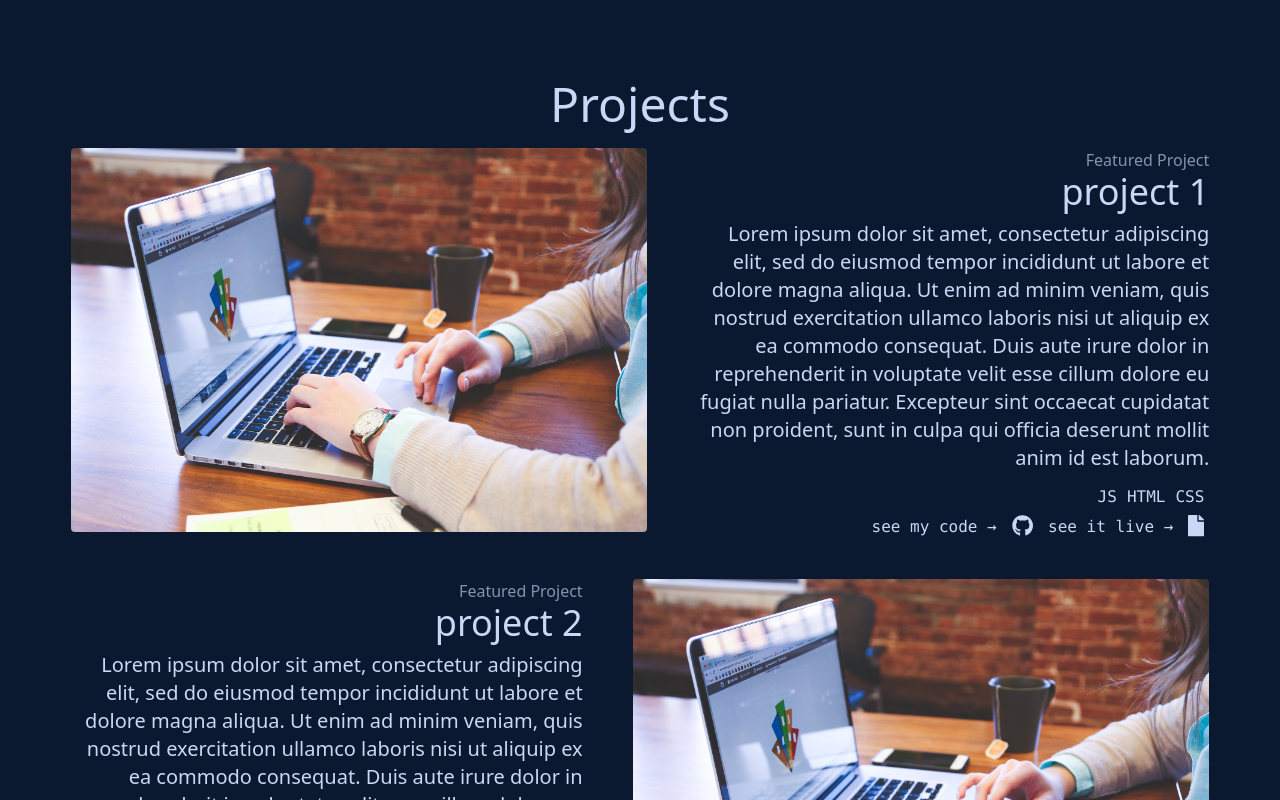
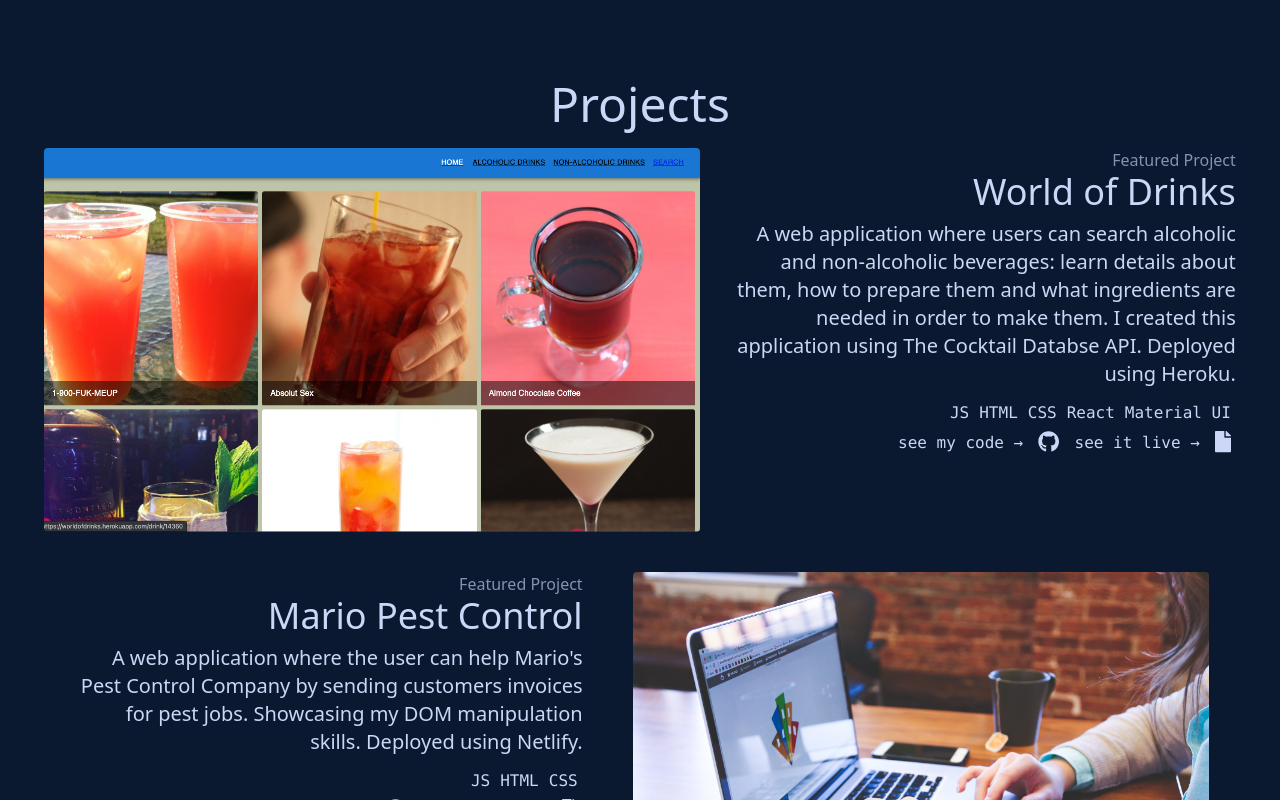
Before and after one commit to cgzapien/carloszapien-portfolio, a React (Create React App) app: page / in a window 1280 px wide. Shown: the part 480-1280 px from the top of the page. Built offline with nearby package versions, Linux system fonts and the light colour scheme.

Commit message:
projects update

```diff
--- a/src/components/Projects.js
+++ b/src/components/Projects.js
@@ -8,8 +8,8 @@ export default function Projects(){
   return (
     <div className=" relative h-max" id="projects">
       <h1 className="text-5xl text-center" id="thingsIBuilt">Projects</h1>
-      <ProjectOne />
-      <ProjectTwo />
+      {/* <ProjectOne />
+      <ProjectTwo /> */}
       <ProjectThree />
       <ProjectFour />
     </div>
```
